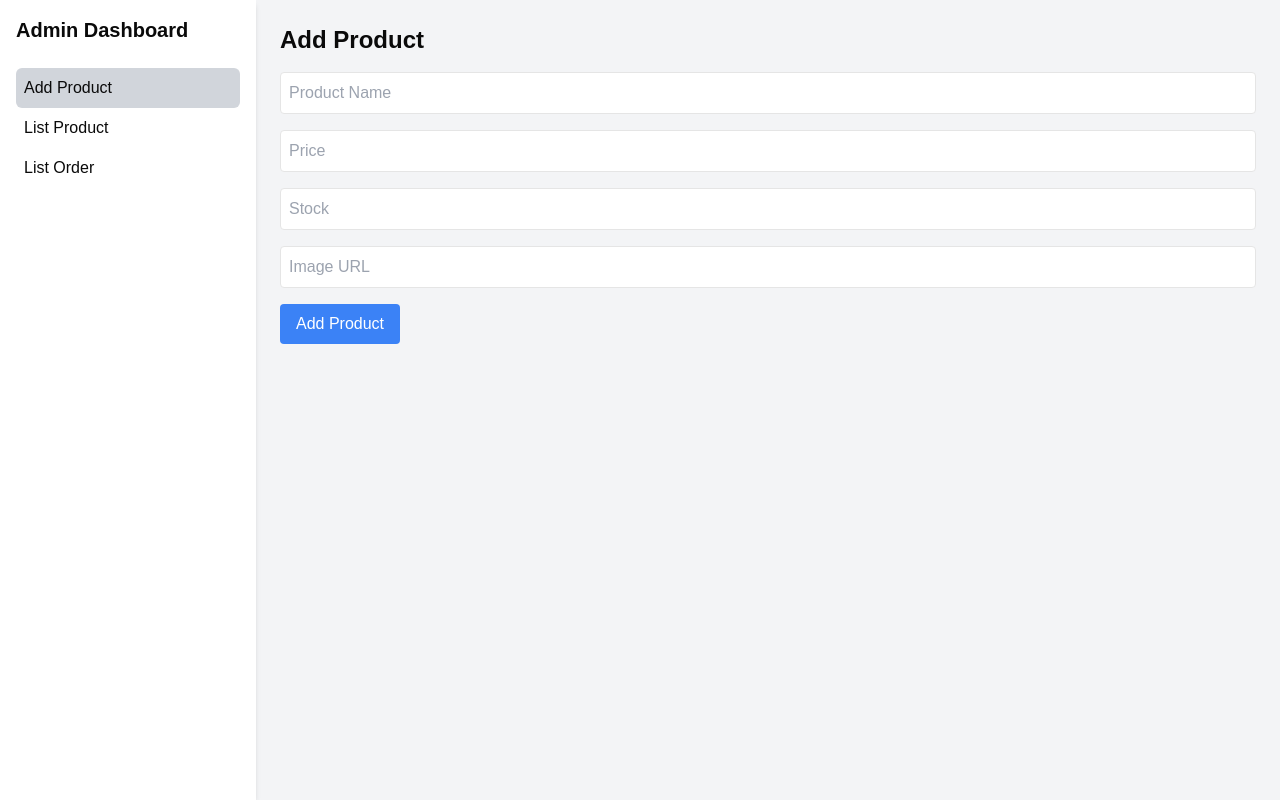
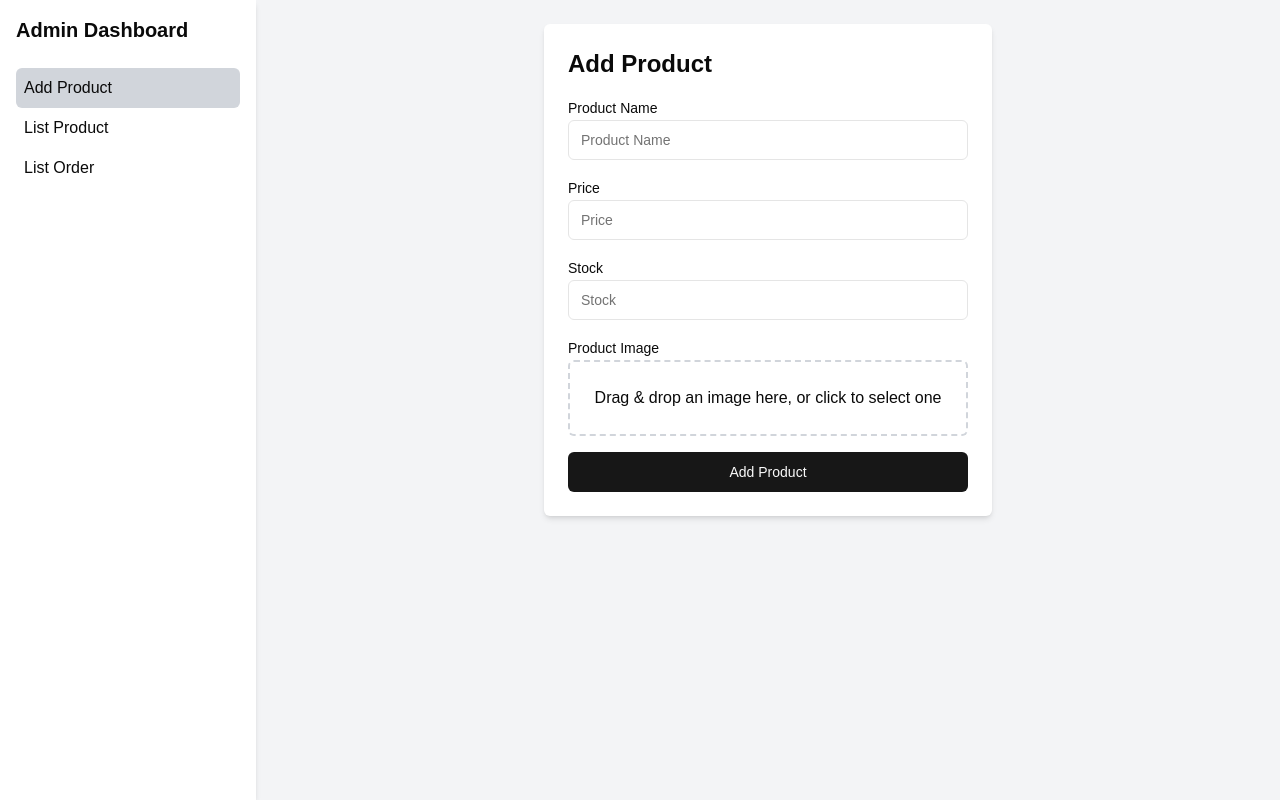
Before and after one commit to feriteja/fe-deketna, a Next.js app: page /admin/add-product in a window 1280 px wide. Built offline with nearby package versions, Linux system fonts and the light colour scheme.

Commit message:
✨ admin add product

```diff
--- a/app/admin/add-product/page.tsx
+++ b/app/admin/add-product/page.tsx
@@ -1,80 +1,159 @@
 "use client";
 
+import { useForm } from "react-hook-form";
+import { zodResolver } from "@hookform/resolvers/zod";
+import * as z from "zod";
+import { Input } from "@/components/ui/input";
+import { Button } from "@/components/ui/button";
+import { Label } from "@/components/ui/label";
 import { useState } from "react";
+import { useDropzone } from "react-dropzone";
+import axios from "axios";
+
+// ✅ Zod Schema for Validation
+const formSchema = z.object({
+  name: z.string().min(1, { message: "Product name is required" }),
+  price: z.number().min(1, { message: "Price must be greater than 0" }),
+  stock: z.number().min(1, { message: "Stock must be greater than 0" }),
+  image: z.instanceof(File).optional(), // Ensure `File` is uploaded
+});
+
+type FormSchema = z.infer<typeof formSchema>;
 
 export default function AddProductPage() {
-  const [formData, setFormData] = useState({
-    name: "",
-    price: "",
-    stock: "",
-    image: "",
+  const [loading, setLoading] = useState(false);
+  const [error, setError] = useState<string | null>(null);
+  const [success, setSuccess] = useState<string | null>(null);
+  const [imageFile, setImageFile] = useState<File | null>(null);
+  const accessToken = localStorage.getItem("access_token");
+
+  const {
+    register,
+    handleSubmit,
+    formState: { errors },
+    reset,
+    setValue,
+  } = useForm<FormSchema>({
+    resolver: zodResolver(formSchema),
   });
 
-  const handleChange = (e: React.ChangeEvent<HTMLInputElement>) => {
-    const { name, value } = e.target;
-    setFormData({ ...formData, [name]: value });
+  // ✅ Handle File Drop
+  const onDrop = (acceptedFiles: File[]) => {
+    if (acceptedFiles.length > 0) {
+      setImageFile(acceptedFiles[0]);
+      setValue("image", acceptedFiles[0]); // Update the form value
+    }
   };
 
-  const handleSubmit = async () => {
+  const { getRootProps, getInputProps, isDragActive } = useDropzone({
+    onDrop,
+    accept: { "image/*": [] },
+    multiple: false,
+  });
+
+  // ✅ Submit Handler
+  const onSubmit = async (data: FormSchema) => {
     try {
-      const response = await fetch("http://localhost:8080/admin/product", {
-        method: "POST",
-        headers: { "Content-Type": "application/json" },
-        body: JSON.stringify(formData),
+      setLoading(true);
+      setError(null);
+      setSuccess(null);
+
+      const formData = new FormData();
+      formData.append("name", data.name);
+      formData.append("price", String(data.price));
+      formData.append("stock", String(data.stock));
+      if (data.image) {
+        formData.append("image", data.image); // Attach file
+      }
+
+      await axios.post("http://localhost:8080/admin/product", formData, {
+        headers: {
+          "Content-Type": "multipart/form-data",
+          Authorization: `Bearer ${accessToken}`,
+        },
       });
-      if (response.ok) {
-        alert("Product added successfully");
-      } else {
-        alert("Failed to add product");
-      }
-    } catch (error) {
-      console.error(error);
+
+      setSuccess("Product added successfully!");
+      reset(); // Clear the form
+      setImageFile(null);
+    } catch (err: any) {
+      console.error(err);
+      setError("Failed to add product. Please try again.");
+    } finally {
+      setLoading(false);
     }
   };
 
   return (
-    <div>
-      <h2 className="text-2xl font-bold mb-4">Add Product</h2>
-      <form className="space-y-4">
-        <input
-          type="text"
-          name="name"
-          placeholder="Product Name"
-          value={formData.name}
-          onChange={handleChange}
-          className="w-full p-2 border rounded"
-        />
-        <input
-          type="number"
-          name="price"
-          placeholder="Price"
-          value={formData.price}
-          onChange={handleChange}
-          className="w-full p-2 border rounded"
-        />
-        <input
-          type="number"
-          name="stock"
-          placeholder="Stock"
-          value={formData.stock}
-          onChange={handleChange}
-          className="w-full p-2 border rounded"
-        />
-        <input
-          type="text"
-          name="image"
-          placeholder="Image URL"
-          value={formData.image}
-          onChange={handleChange}
-          className="w-full p-2 border rounded"
-        />
-        <button
-          type="button"
-          onClick={handleSubmit}
-          className="px-4 py-2 bg-blue-500 text-white rounded"
-        >
-          Add Product
-        </button>
+    <div className="max-w-md mx-auto p-6 bg-white rounded-md shadow-md">
+      <h1 className="text-2xl font-bold mb-4">Add Product</h1>
+      {error && <p className="text-red-500">{error}</p>}
+      {success && <p className="text-green-500">{success}</p>}
+      <form onSubmit={handleSubmit(onSubmit)} className="space-y-4">
+        {/* Product Name */}
+        <div>
+          <Label htmlFor="name">Product Name</Label>
+          <Input id="name" placeholder="Product Name" {...register("name")} />
+          {errors.name && (
+            <p className="text-red-500 text-sm">{errors.name.message}</p>
+          )}
+        </div>
+
+        {/* Price */}
+        <div>
+          <Label htmlFor="price">Price</Label>
+          <Input
+            id="price"
+            type="number"
+            placeholder="Price"
+            {...register("price", { valueAsNumber: true })}
+          />
+          {errors.price && (
+            <p className="text-red-500 text-sm">{errors.price.message}</p>
+          )}
+        </div>
+
+        {/* Stock */}
+        <div>
+          <Label htmlFor="stock">Stock</Label>
+          <Input
+            id="stock"
+            type="number"
+            placeholder="Stock"
+            {...register("stock", { valueAsNumber: true })}
+          />
+          {errors.stock && (
+            <p className="text-red-500 text-sm">{errors.stock.message}</p>
+          )}
+        </div>
+
+        {/* Image Upload */}
+        <div>
+          <Label htmlFor="image">Product Image</Label>
+          <div
+            {...getRootProps()}
+            className={`border-2 border-dashed p-6 rounded-md text-center cursor-pointer ${
+              isDragActive ? "border-blue-500" : "border-gray-300"
+            }`}
+          >
+            <input {...getInputProps()} />
+            {imageFile ? (
+              <p className="text-green-500">{imageFile.name}</p>
+            ) : isDragActive ? (
+              <p>Drop the image here...</p>
+            ) : (
+              <p>Drag & drop an image here, or click to select one</p>
+            )}
+          </div>
+          {errors.image && (
+            <p className="text-red-500 text-sm">{errors.image.message}</p>
+          )}
+        </div>
+
+        {/* Submit Button */}
+        <Button type="submit" className="w-full" disabled={loading}>
+          {loading ? "Adding Product..." : "Add Product"}
+        </Button>
       </form>
     </div>
   );
--- a/components/ProductCard.tsx
+++ b/components/ProductCard.tsx
@@ -11,13 +11,17 @@ interface ProductCardProps {
 export default function ProductCard({ product }: ProductCardProps) {
   return (
     <div className="bg-white border rounded-md p-4 shadow-md hover:shadow-lg transition">
+      {product.image_url ? (
         <Image
           src={product.image_url}
           alt={product.name}
           width={300}
           height={200}
-        className="w-full h-40 object-cover rounded-md"
+          className="w-full h-40 object-contain rounded-md"
         />
+      ) : (
+        <div className="w-full h-40 object-cover rounded-md" />
+      )}
       <h3 className="mt-2 text-lg font-semibold">{product.name}</h3>
       <p className="text-gray-500">Price: ${product.price}</p>
       <p className="text-gray-500">Stock: {product.stock}</p>
--- a/package.json
+++ b/package.json
@@ -23,6 +23,7 @@
     "nookies": "^2.5.2",
     "react": "^19.0.0",
     "react-dom": "^19.0.0",
+    "react-dropzone": "^14.3.5",
     "react-hook-form": "^7.54.2",
     "react-icons": "^5.4.0",
     "react-redux": "^9.2.0",
```
Also changed, not shown: 1 other file (tests, documents, lock files or other folders). Lines whose indentation alone changed are shown as unchanged.
